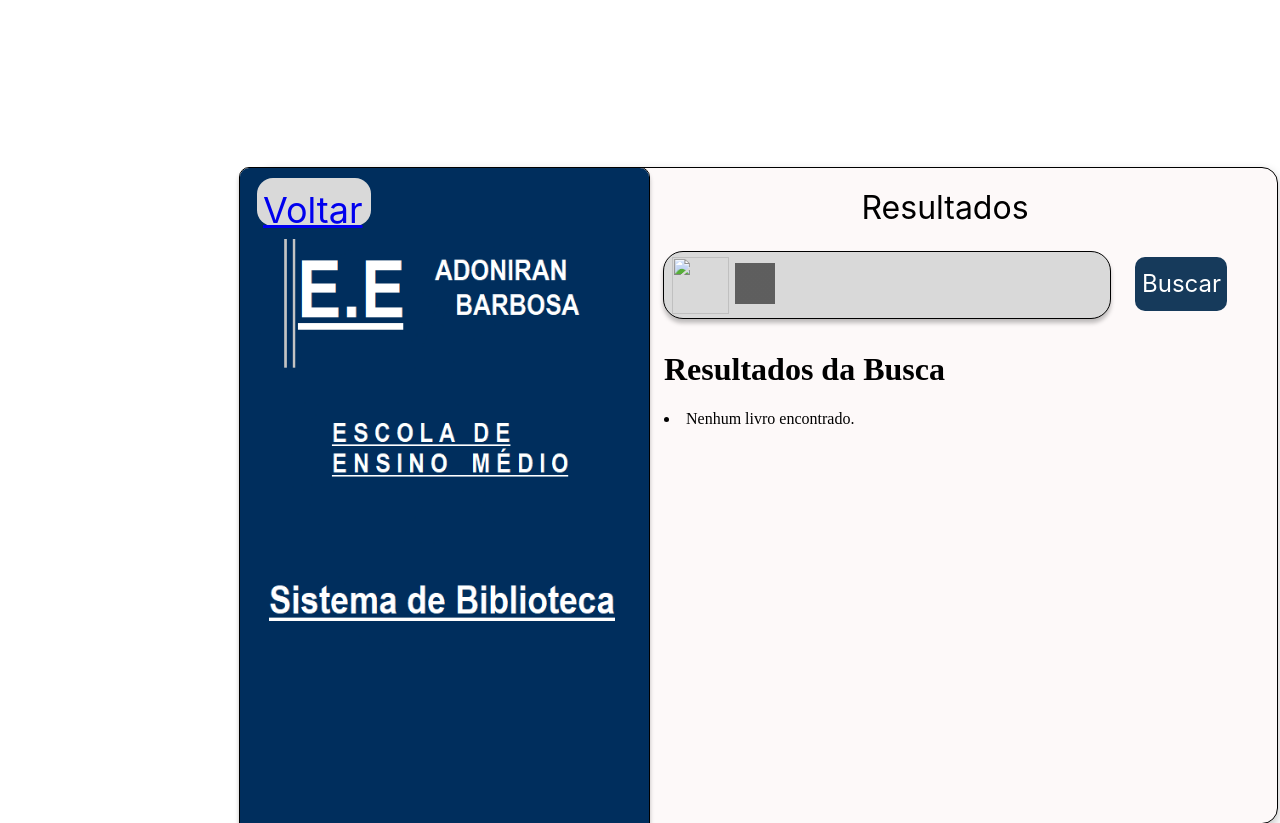
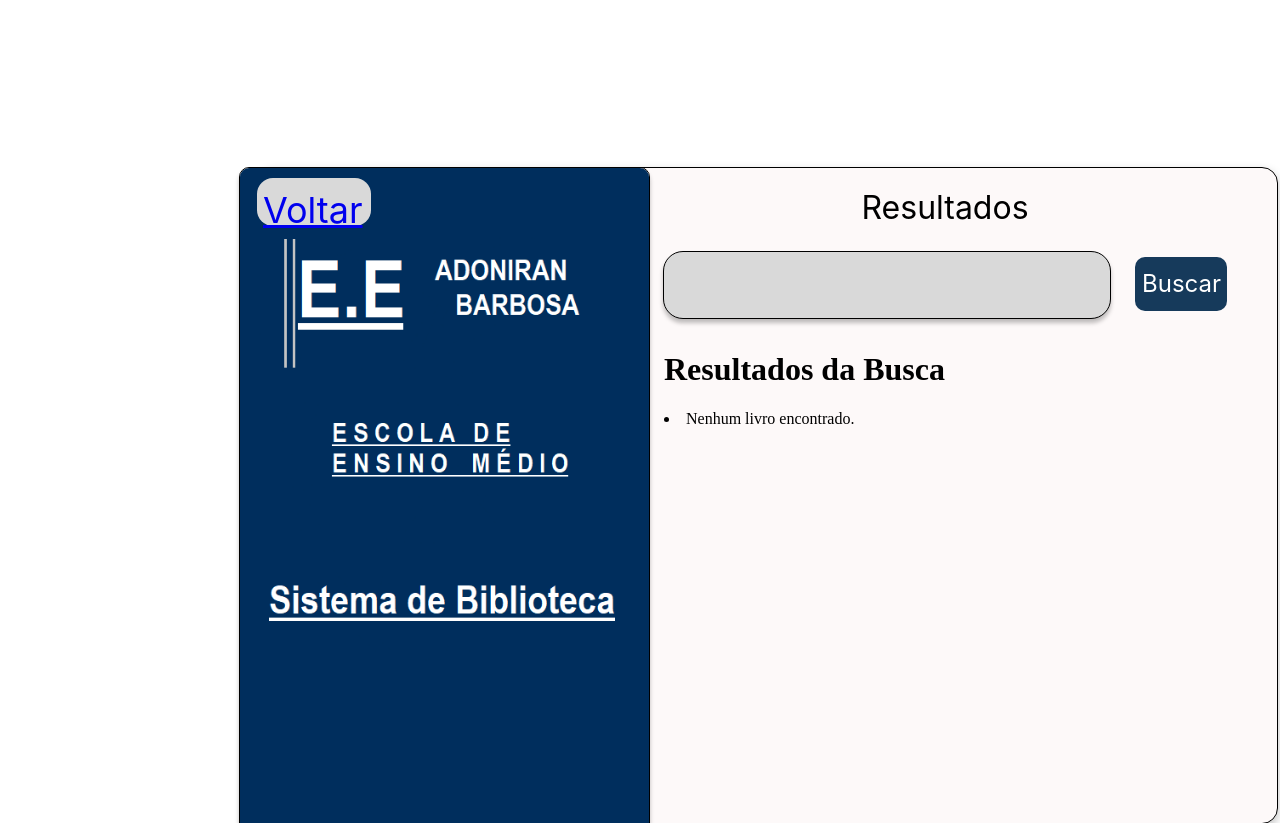
Before and after one commit to ronoronorono/libraryManagerFront, a Django app: page /resultadoBuscaLivro/ in a window 1280 px wide; the page is wider, and only the part inside the window is pictured. Shown: the top 823 px of that part. Run offline with Django 5.2, Linux system fonts and the light colour scheme; data that the repository does not hold is empty; some libraries are stand-ins or nearby versions.

Commit message:
removendo imagens do html

```diff
--- a/templates/both/resultadoBuscaLivro.html
+++ b/templates/both/resultadoBuscaLivro.html
@@ -19,17 +19,6 @@
     <div style="width: 446px; height: 66px; left: 0px; top: 0px; position: absolute">
       <div
         style="width: 446px; height: 66px; left: 0px; top: 0px; position: absolute; background: #D9D9D9; box-shadow: 0px 4px 4px rgba(0, 0, 0, 0.25); border-radius: 20px; border: 1px black solid">
-      </div>
-      <div
-        style="width: 60px; height: 60px; padding: 1.50px; left: 6px; top: 3px; position: absolute; justify-content: center; align-items: center; display: inline-flex">
-        <img style="width: 57px; height: 57px" src="https://via.placeholder.com/57x57" />
-      </div>
-      <div style="width: 40px; height: 41px; left: 72px; top: 12px; position: absolute">
-        <img style="width: 24px; height: 37px; left: 8px; top: 2px; position: absolute"
-          src="https://via.placeholder.com/24x37" />
-        <div
-          style="width: 40px; height: 41px; left: 0px; top: 0px; position: absolute; background: linear-gradient(0deg, rgba(127, 127, 127, 0.50) 0%, rgba(127, 127, 127, 0.50) 100%), linear-gradient(0deg, #3D3D3D 0%, #3D3D3D 100%)">
-        </div>
       </div>
     </div>
   </div>
```
